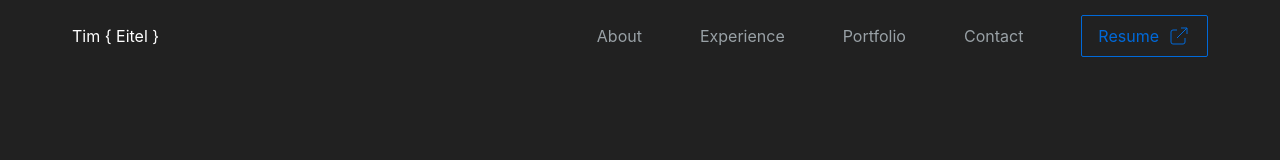
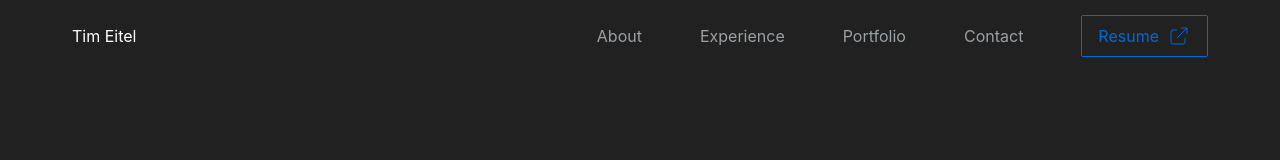
Before and after one commit to timeitel/portfolio, a Next.js app: page / in a window 1280 px wide. Shown: the top 160 px of the page. Built offline with nearby package versions, Linux system fonts and the light colour scheme.

Commit message:
refactor: named exports

```diff
--- a/components/Home/Experience/experience.tsx
+++ b/components/Home/Experience/experience.tsx
@@ -1,13 +1,13 @@
 import React, { FC } from "react";
 import styles from "./Experience.module.scss";
-import Jobs from "../Jobs/jobs";
 import { JobProp } from "../../../util/types";
+import { Jobs } from "../Jobs/jobs";
 
 interface Props {
   jobs: JobProp[];
 }
 
-const Experience: FC<Props> = ({ jobs }) => {
+export const Experience: FC<Props> = ({ jobs }) => {
   return (
     <section id="experience" className="bg-c-dark-1">
       <div className={styles.container}>
@@ -27,5 +27,3 @@ const Experience: FC<Props> = ({ jobs }) => {
     </section>
   );
 };
-
-export default Experience;
--- a/components/Home/Job/job.tsx
+++ b/components/Home/Job/job.tsx
@@ -1,30 +1,30 @@
-import styles from './Job.module.scss';
-import React, { FC } from 'react';
+import styles from "./Job.module.scss";
+import React, { FC } from "react";
 
-type BodyProps = {
+interface Props {
   title: string;
   company: string;
   duties: string[];
   time: string;
-  isActive: boolean;
-};
+  active: boolean;
+}
 
-const Job: FC<BodyProps> = (props) => {
+export const Job: FC<Props> = (props) => {
   const dutyItems = props.duties.map((duty) => {
     return (
-      <li key={duty} className='list-item'>
+      <li key={duty} className="list-item">
         {duty}
       </li>
     );
   });
 
-  if (props.isActive) {
+  if (props.active) {
     return (
       <div className={styles.contentwrapper}>
         <h4 className={styles.role}>
           <span>{props.title}</span>
-          <span className='text-c-blue-1'>
-            <span className='whitespace-no-wrap'> @ {props.company}</span>
+          <span className="text-c-blue-1">
+            <span className="whitespace-no-wrap"> @ {props.company}</span>
           </span>
         </h4>
         <h5 className={styles.time}>{props.time}</h5>
@@ -34,5 +34,3 @@ const Job: FC<BodyProps> = (props) => {
   }
   return null;
 };
-
-export default Job;
--- a/components/Home/Jobs/jobs.tsx
+++ b/components/Home/Jobs/jobs.tsx
@@ -1,13 +1,13 @@
 import styles from "./Jobs.module.scss";
-import Job from "../Job/job";
 import React, { FC, useState } from "react";
+import { Job } from "../Job/job";
 import { JobProp } from "../../../util/types";
 
 interface Props {
   jobs: JobProp[];
 }
 
-const Jobs: FC<Props> = ({ jobs }) => {
+export const Jobs: FC<Props> = ({ jobs }) => {
   const [active, setActive] = useState(0);
   const companies = jobs.map((j) => j.data.company);
 
@@ -31,7 +31,7 @@ const Jobs: FC<Props> = ({ jobs }) => {
         duties={duties}
         time={job.dates}
         key={i}
-        isActive={i === active}
+        active={i === active}
       />
     );
   });
@@ -43,5 +43,3 @@ const Jobs: FC<Props> = ({ jobs }) => {
     </div>
   );
 };
-
-export default Jobs;
--- a/components/Home/Navbar/navbar.tsx
+++ b/components/Home/Navbar/navbar.tsx
@@ -3,12 +3,10 @@ import * as S from "../../shared/styles";
 import styles from "./Navbar.module.scss";
 
 const Navbar: FC<{}> = () => {
-  const logo = "Tim { Eitel }";
-
   return (
     <header className={styles.header}>
       <a href="/" className={styles.logo}>
-        {logo}
+        Tim Eitel
       </a>
       <nav className="flex">
         <ul className={styles.nav__ul}>
@@ -25,11 +23,7 @@ const Navbar: FC<{}> = () => {
             <a href="#contact">Contact</a>
           </li>
           <li>
-            <S.Link
-              className="flex"
-              target="_blank"
-              href="Tim-Eitel-Resume.pdf"
-            >
+            <S.Link className="flex" target="_blank" href="resume.pdf">
               Resume
               <svg
                 className="w-6 h-6 ml-2"
--- a/pages/index.tsx
+++ b/pages/index.tsx
@@ -8,10 +8,10 @@ import Landing from "../components/Home/Landing/landing";
 import Contact from "../components/Home/Contact/contact";
 import Footer from "../components/Home/Footer/footer";
 import Navbar from "../components/Home/Navbar/navbar";
-import Experience from "../components/Home/Experience/experience";
 import React, { FC } from "react";
 import { GetStaticProps } from "next";
 import { JobProp, ProjectProp } from "../util/types";
+import { Experience } from "../components/Home/Experience/experience";
 
 interface Props {
   jobs: JobProp[];
```
Also changed, not shown: 1 other file (tests, documents, lock files or other folders).
